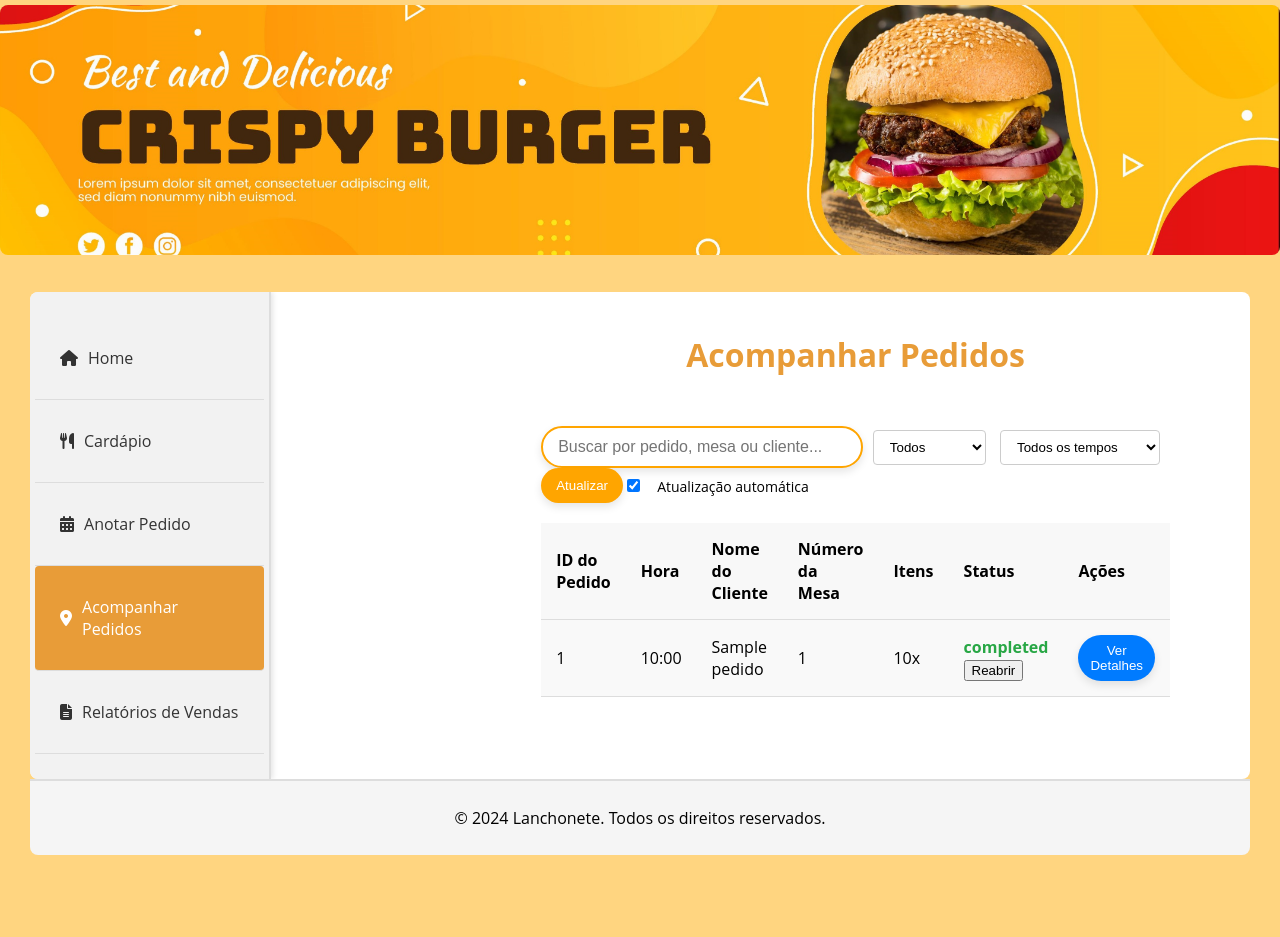
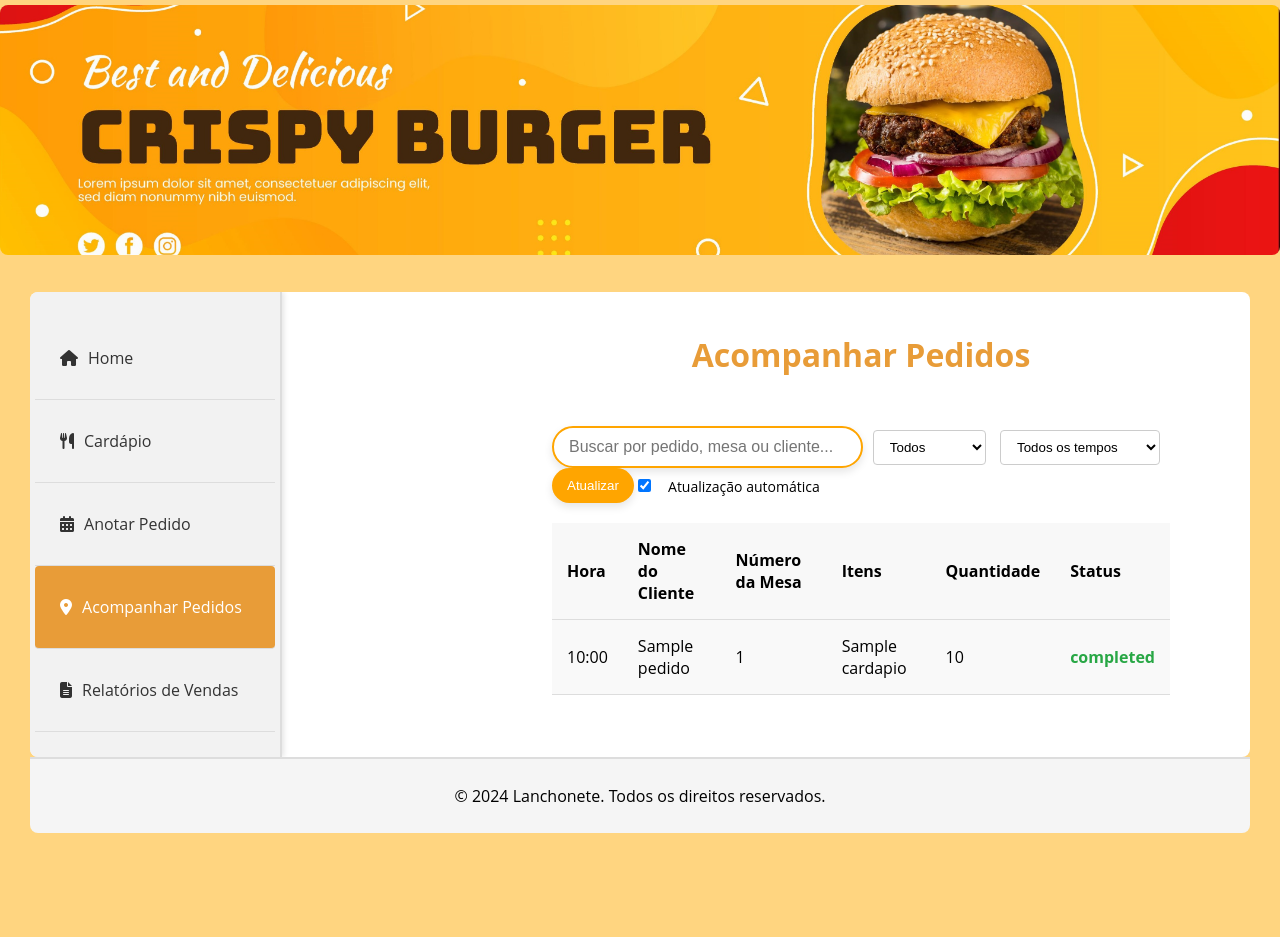
Before and after one commit to JMateusBarbosa/Lanchonete, a Flask app: page /acompanhar_pedidos in a window 1280 px wide. Shown: the top 937 px of the page. Run offline with Flask 3, Linux system fonts and the light colour scheme; tables that the repository leaves empty hold one stand-in row (values such as "Sample post"); some libraries are stand-ins or nearby versions.

Commit message:
Correção na exibição dos itens do pedido e quantidade na tabela de pedidos

```diff
--- a/app/templates/acompanhar_pedidos.html
+++ b/app/templates/acompanhar_pedidos.html
@@ -41,35 +41,33 @@
     <table class="orders-table">
         <thead>
             <tr>
-                <th>ID do Pedido</th>
                 <th>Hora</th>
                 <th>Nome do Cliente</th>
                 <th>Número da Mesa</th>
                 <th>Itens</th>
+                <th>Quantidade</th>
                 <th>Status</th>
-                <th>Ações</th>
             </tr>
         </thead>
         <tbody>
             {% for pedido in pedidos %}
             <tr class="order-row" data-pedido-id="{{ pedido.id_pedido }}" data-status="{{ pedido.status }}">
-                <td>{{ pedido.id_pedido }}</td>
                 <td>{{ pedido.data_pedido.strftime('%H:%M') }}</td>
-                <td>{% if pedido.nome_cliente %}{{ pedido.nome_cliente }}{% else %}—{% endif %}</td>
-                <td>{% if pedido.numero_mesa %}{{ pedido.numero_mesa }}{% else %}—{% endif %}</td>
+                <td>{{ pedido.nome_cliente }}</td>
+                <td>{{ pedido.numero_mesa if pedido.numero_mesa else '—' }}</td>
                 <td>
-                    {% for item in pedido.itens_pedido %}
-                        {{ item.quantidade }}x {{ item.item.nome }}<br>
+                    {% for item_pedido in pedido.itens_pedido %}
+                        {{ item_pedido.item.nome_item }}<br>
                     {% endfor %}
                 </td>
+                <td>
+                    {% for item_pedido in pedido.itens_pedido %}
+                        {{ item_pedido.quantidade }}<br>
+                    {% endfor %}
+                </td>
+
                 <td class="status-cell">
                     <span class="status {{ pedido.status | lower }}">{{ pedido.status }}</span>
-                    <button class="status-toggle" data-novo-status="{% if pedido.status == 'Pendente' %}Concluído{% else %}Pendente{% endif %}">
-                        {% if pedido.status == 'Pendente' %}Concluir{% else %}Reabrir{% endif %}
-                    </button>
-                </td>
-                <td class="actions-cell">
-                    <button class="expand-details">Ver Detalhes</button>
                 </td>
             </tr>
             {% endfor %}
```
